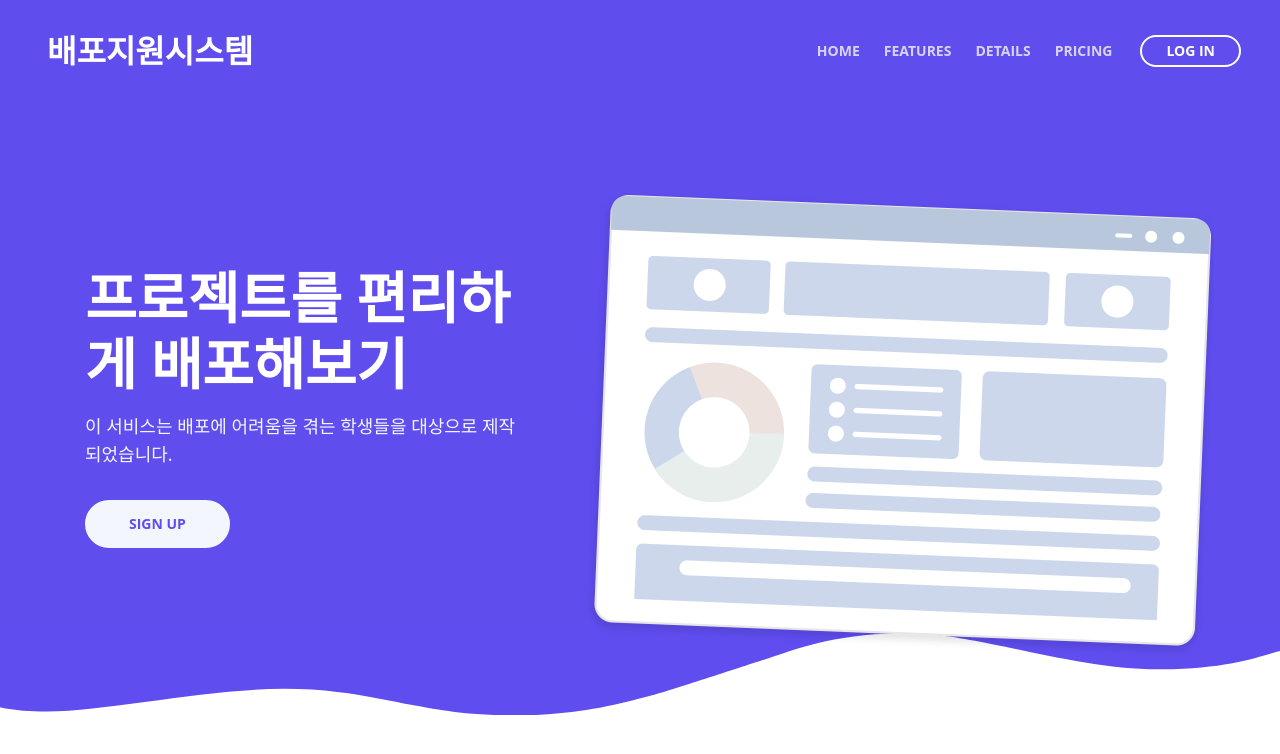
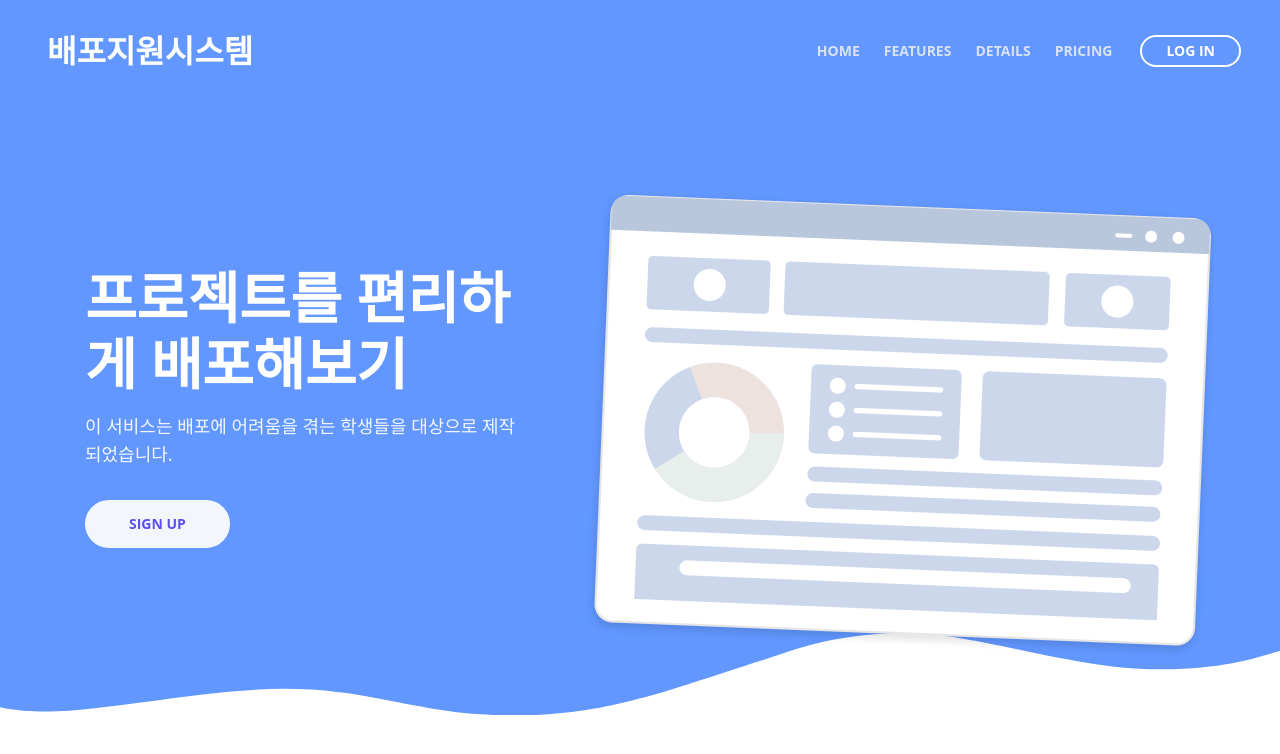
Before and after one commit to pnu-zero/demo-frontend-code, a React (Create React App) app: page / in a window 1280 px wide. Shown: the top 754 px of the page. Built offline with nearby package versions, Linux system fonts and the light colour scheme.

Commit message:
config: 배경색 프로젝트 Color로 변경

```diff
--- a/src/pages/LandingPage.jsx
+++ b/src/pages/LandingPage.jsx
@@ -102,7 +102,7 @@ function LandingPage() {
         viewBox="0 0 1920 310"
       >
         <defs>
-          <style>{`.cls-1 { fill: #5f4def; }`}</style>
+          <style>{`.cls-1 { fill: #6297FF; }`}</style>
         </defs>
         <title>header-frame</title>
         <path
--- a/src/pages/css/styles.css
+++ b/src/pages/css/styles.css
@@ -862,7 +862,7 @@ input[type='checkbox'] {
 /*    04. Header     */
 /*********************/
 .header {
-  background-color: #5f4dee;
+  background-color: #6297ff;
 }
 
 .header .header-content {
```
